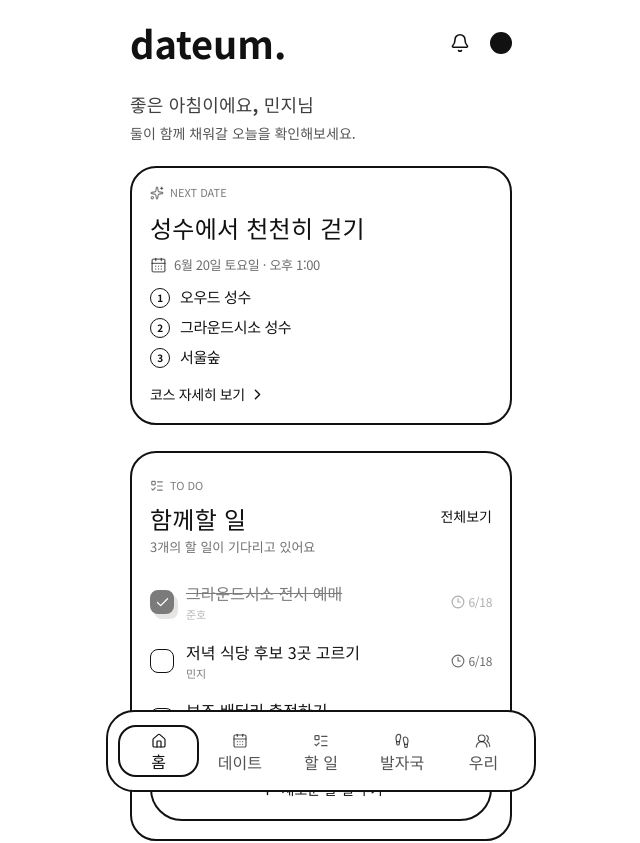
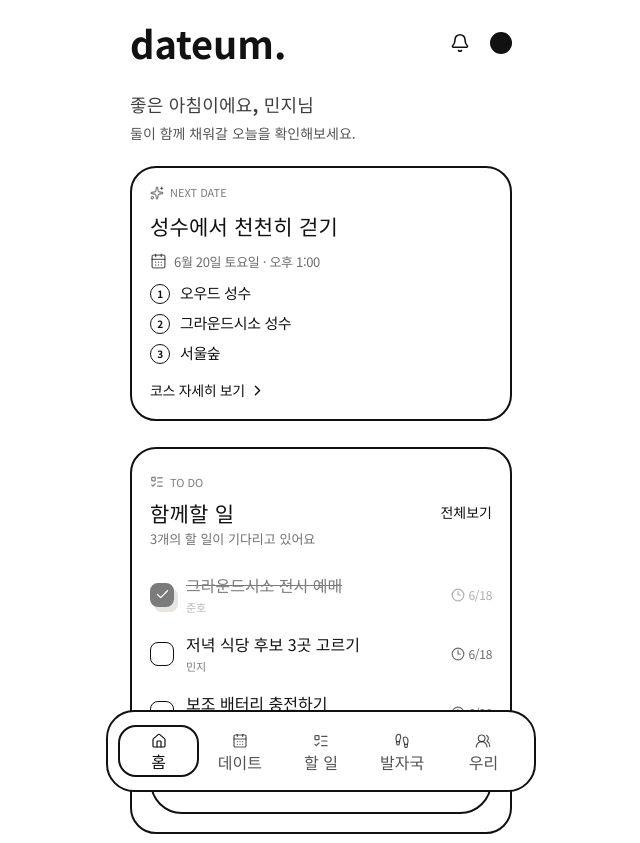
Before and after one commit to yejinrla/dateum, a React (Vite) app: page / in a window 1280 px wide. Shown: the top 843 px of the page, without its empty margins (319-959 px from the left). Built offline with nearby package versions, Linux system fonts and the light colour scheme; a web font is replaced by a local one.

Commit message:
Adjust home card title emphasis

```diff
--- a/src/styles.css
+++ b/src/styles.css
@@ -3039,10 +3039,11 @@ body {
   font-size: 11px;
 }
 
+.content .hero-card .hero-copy h2,
 .content .todo-preview .section-title h3 {
-  font-size: 24px;
+  font-size: 21px;
   line-height: 1.2;
-  font-weight: 400;
+  font-weight: 600;
   color: #111;
 }
 
```
